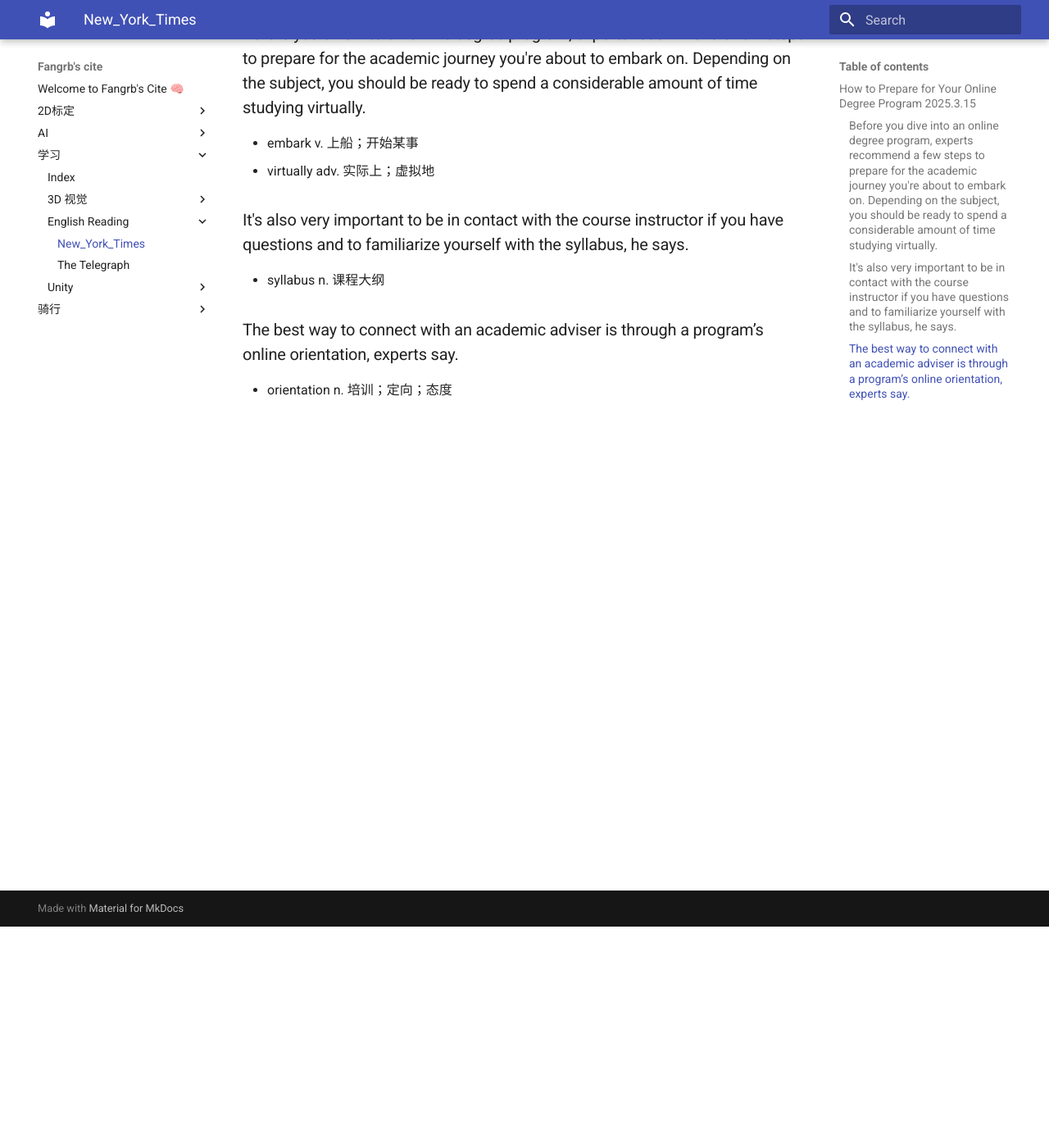
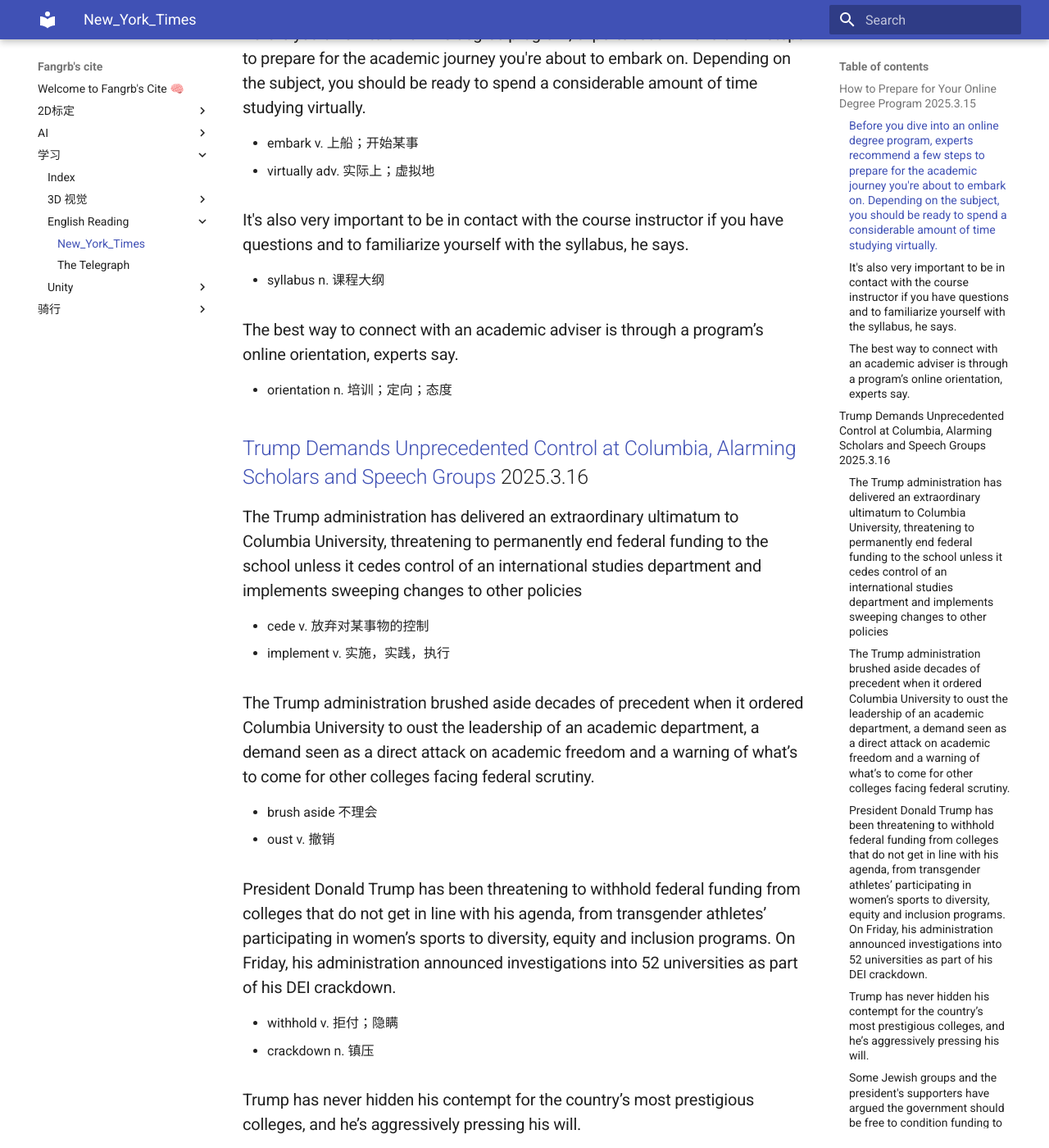
Before and after one commit to DaleBruise/DaleBruise.github.io, an MkDocs documentation site: the page built from docs/学习/English Reading/New_York_Times.md, in a window 1280 px wide and 1400 px high, scrolled down 270 px. Shown: the whole window at 82% size. Built offline with MkDocs 1.6.1 and Material for MkDocs 9.7.7, drawn with Linux system fonts in a browser that asks for light colours; some of the changed text lies outside the part shown.

Commit message:
Update New_York_Times.md

```diff
--- a/docs/学习/English Reading/New_York_Times.md
+++ b/docs/学习/English Reading/New_York_Times.md
@@ -16,3 +16,34 @@
 ### The best way to connect with an academic adviser is through a program’s online orientation, experts say.
 
 - orientation n. 培训；定向；态度
+
+
+## [Trump Demands Unprecedented Control at Columbia, Alarming Scholars and Speech Groups](https://www.usnews.com/news/best-states/new-york/articles/2025-03-14/trump-administration-demands-columbia-overhaul-academic-courses-in-extraordinary-ultimatum) 2025.3.16
+
+### The Trump administration has delivered an extraordinary ultimatum to Columbia University, threatening to permanently end federal funding to the school unless it cedes control of an international studies department and implements sweeping changes to other policies
+
+- cede v. 放弃对某事物的控制
+- implement v. 实施，实践，执行
+
+### The Trump administration brushed aside decades of precedent when it ordered Columbia University to oust the leadership of an academic department, a demand seen as a direct attack on academic freedom and a warning of what’s to come for other colleges facing federal scrutiny.
+
+- brush aside 不理会
+- oust v. 撤销
+
+### President Donald Trump has been threatening to withhold federal funding from colleges that do not get in line with his agenda, from transgender athletes’ participating in women’s sports to diversity, equity and inclusion programs. On Friday, his administration announced investigations into 52 universities as part of his DEI crackdown.
+
+- withhold v. 拒付；隐瞒
+- crackdown n. 镇压
+
+### Trump has never hidden his contempt for the country’s most prestigious colleges, and he’s aggressively pressing his will.
+
+- contempt n. 蔑视
+- prestigious adj. 有声望的
+
+### Some Jewish groups and the president's supporters have argued the government should be free to condition funding to colleges as it does other entities.
+
+- entity n. 实体
+
+### The letter was condemned by some faculty members and free speech groups.
+
+- condemn v. 谴责
```
